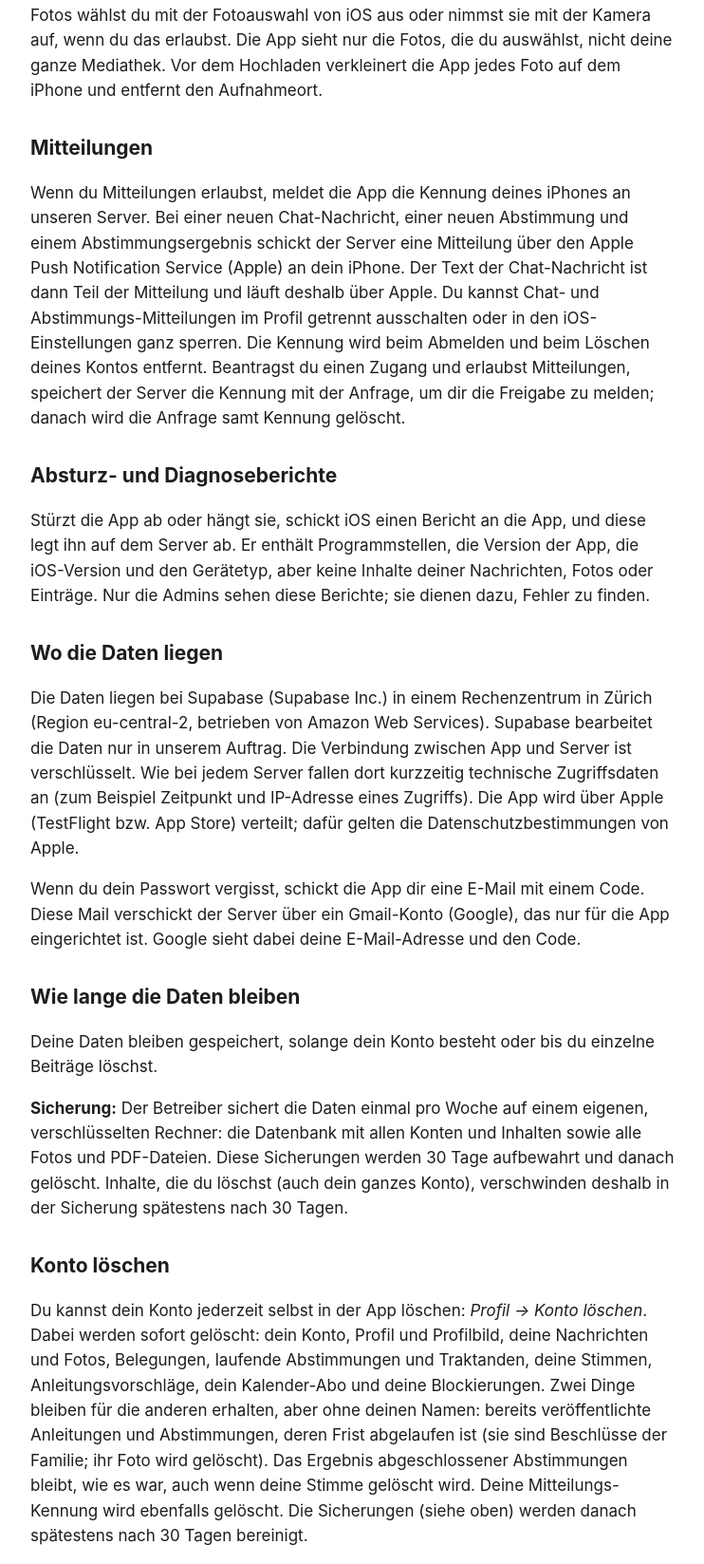
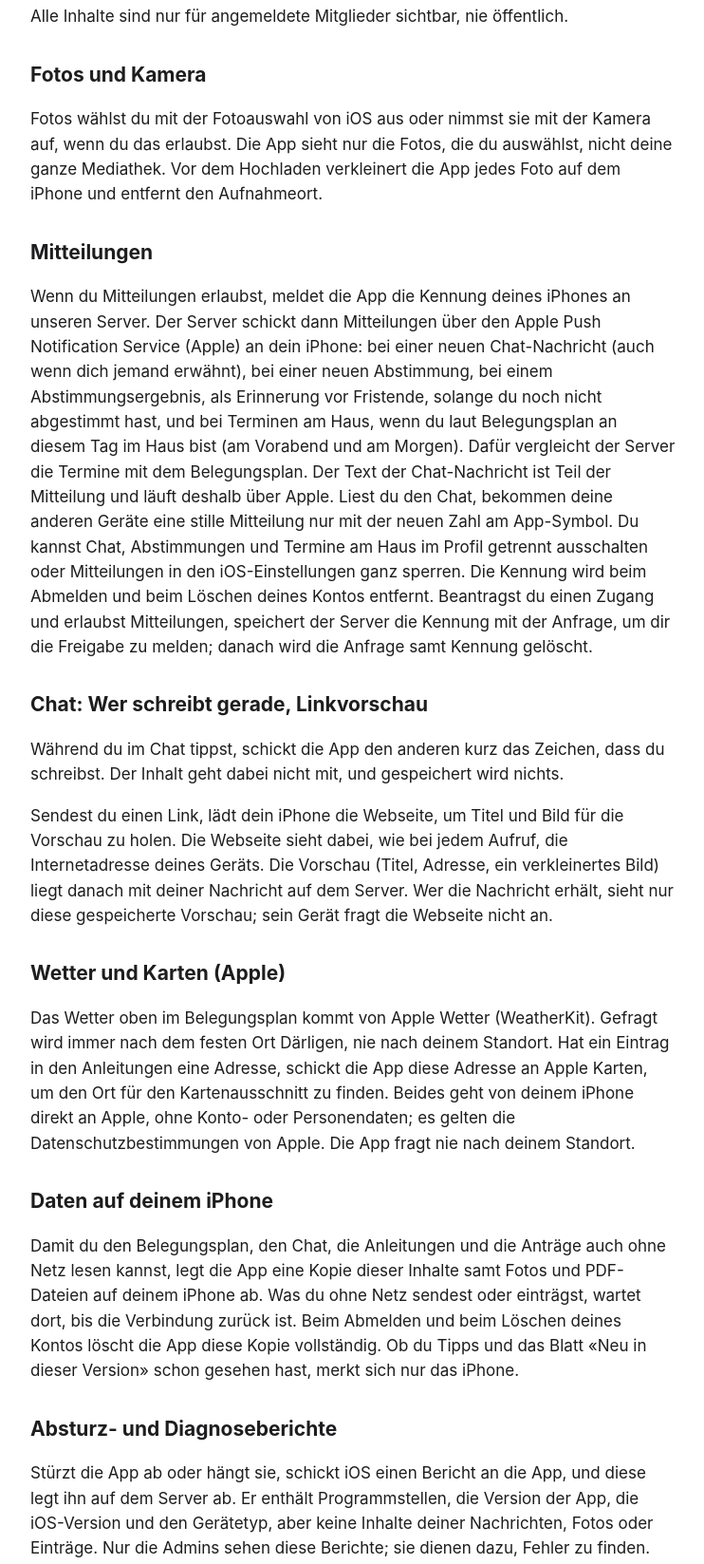
Before and after one commit to lohki95/verwaltungsapp-datenschutz, a plain HTML site: page index.html in a window 1280 px wide. Shown: the part 1153-2800 px from the top of the page at 95% size, without its empty margins (268-1010 px from the left). Drawn offline with Linux system fonts and the light colour scheme.

Commit message:
Datenschutzerklärung: Stand 28. Oktober 2026 (Termine am Haus, Mitteilungen, Tippanzeige, Linkvorschau, Wetter und Karten, Kopie auf dem iPhone)

```diff
--- a/index.html
+++ b/index.html
@@ -19,7 +19,7 @@
 <body>
 <main>
 <h1>Datenschutzerklärung</h1>
-<p class="stand">App «Därligen» für das Familienhaus · Stand 17. Oktober 2026</p>
+<p class="stand">App «Därligen» für das Familienhaus · Stand 28. Oktober 2026</p>
 
 <p>Die App «Därligen» ist eine private App für die Familienmitglieder, die das Haus gemeinsam
 nutzen (etwa 10 bis 20 Personen). Sie dient nur der Organisation des Hauses. Es gibt keine
@@ -38,7 +38,11 @@
     und deine E-Mail-Adresse. Lehnt ein Admin ab oder bleibt die Anfrage 30 Tage offen, wird das Konto
     samt Anfrage gelöscht.</li>
   <li><strong>Belegungsplan:</strong> wer das Haus wann belegt, mit Titel und Notiz.</li>
-  <li><strong>Chat:</strong> Nachrichten und Fotos, die du sendest.</li>
+  <li><strong>Termine am Haus:</strong> Termine wie Grünabfuhr oder Handwerker mit Art, Titel, Notiz und Tagen;
+    dabei steht, wer den Termin zuletzt geändert hat.</li>
+  <li><strong>Chat:</strong> Nachrichten und Fotos, die du sendest, Erwähnungen (@Name) und Linkvorschauen
+    (siehe unten). Ausserdem, bis wann du den Chat gelesen hast: Daraus entsteht die Zahl am App-Symbol,
+    gleich auf allen deinen Geräten.</li>
   <li><strong>Anleitungen:</strong> Texte, Fotos und PDF-Dateien, die du erstellst oder vorschlägst.
     Veröffentlichte Anleitungen zeigen keinen Namen; bei einem Vorschlag sehen die Admins, von wem er kommt.</li>
   <li><strong>Anträge und Abstimmungen:</strong> Anträge mit Beschreibung, Foto und erwarteten Kosten
@@ -46,8 +50,8 @@
   <li><strong>Kalender-Abo:</strong> ein persönlicher, geheimer Link, über den dein iPhone den
     Belegungsplan als Kalender abonnieren kann.</li>
   <li><strong>Blockierungen:</strong> welche Personen du blockiert hast. Das sieht nur du.</li>
-<li><strong>Mitteilungen:</strong> die Kennung deines iPhones für Mitteilungen und deine zwei Schalter
-    (Chat, Abstimmungen), siehe unten.</li>
+<li><strong>Mitteilungen:</strong> die Kennung deines iPhones für Mitteilungen und deine drei Schalter
+    (Chat, Abstimmungen, Termine am Haus), siehe unten.</li>
 <li><strong>Absturz- und Diagnoseberichte:</strong> siehe unten.</li>
 </ul>
 <p>Alle Inhalte sind nur für angemeldete Mitglieder sichtbar, nie öffentlich.</p>
@@ -59,13 +63,39 @@
 
 <h2>Mitteilungen</h2>
 <p>Wenn du Mitteilungen erlaubst, meldet die App die Kennung deines iPhones an unseren Server.
-Bei einer neuen Chat-Nachricht, einer neuen Abstimmung und einem Abstimmungsergebnis schickt der
-Server eine Mitteilung über den Apple Push Notification Service (Apple) an dein iPhone. Der Text der
-Chat-Nachricht ist dann Teil der Mitteilung und läuft deshalb über Apple. Du kannst Chat- und
-Abstimmungs-Mitteilungen im Profil getrennt ausschalten oder in den iOS-Einstellungen ganz sperren.
+Der Server schickt dann Mitteilungen über den Apple Push Notification Service (Apple) an dein iPhone:
+bei einer neuen Chat-Nachricht (auch wenn dich jemand erwähnt), bei einer neuen Abstimmung, bei einem
+Abstimmungsergebnis, als Erinnerung vor Fristende, solange du noch nicht abgestimmt hast, und bei
+Terminen am Haus, wenn du laut Belegungsplan an diesem Tag im Haus bist (am Vorabend und am Morgen).
+Dafür vergleicht der Server die Termine mit dem Belegungsplan. Der Text der Chat-Nachricht ist Teil der
+Mitteilung und läuft deshalb über Apple. Liest du den Chat, bekommen deine anderen Geräte eine stille
+Mitteilung nur mit der neuen Zahl am App-Symbol. Du kannst Chat, Abstimmungen und Termine am Haus im
+Profil getrennt ausschalten oder Mitteilungen in den iOS-Einstellungen ganz sperren.
 Die Kennung wird beim Abmelden und beim Löschen deines Kontos entfernt.
 Beantragst du einen Zugang und erlaubst Mitteilungen, speichert der Server die Kennung mit der Anfrage,
 um dir die Freigabe zu melden; danach wird die Anfrage samt Kennung gelöscht.</p>
+
+<h2>Chat: Wer schreibt gerade, Linkvorschau</h2>
+<p>Während du im Chat tippst, schickt die App den anderen kurz das Zeichen, dass du schreibst. Der Inhalt
+geht dabei nicht mit, und gespeichert wird nichts.</p>
+<p>Sendest du einen Link, lädt dein iPhone die Webseite, um Titel und Bild für die Vorschau zu holen.
+Die Webseite sieht dabei, wie bei jedem Aufruf, die Internetadresse deines Geräts. Die Vorschau (Titel,
+Adresse, ein verkleinertes Bild) liegt danach mit deiner Nachricht auf dem Server. Wer die Nachricht
+erhält, sieht nur diese gespeicherte Vorschau; sein Gerät fragt die Webseite nicht an.</p>
+
+<h2>Wetter und Karten (Apple)</h2>
+<p>Das Wetter oben im Belegungsplan kommt von Apple Wetter (WeatherKit). Gefragt wird immer nach dem
+festen Ort Därligen, nie nach deinem Standort. Hat ein Eintrag in den Anleitungen eine Adresse, schickt
+die App diese Adresse an Apple Karten, um den Ort für den Kartenausschnitt zu finden. Beides geht von
+deinem iPhone direkt an Apple, ohne Konto- oder Personendaten; es gelten die Datenschutzbestimmungen
+von Apple. Die App fragt nie nach deinem Standort.</p>
+
+<h2>Daten auf deinem iPhone</h2>
+<p>Damit du den Belegungsplan, den Chat, die Anleitungen und die Anträge auch ohne Netz lesen kannst,
+legt die App eine Kopie dieser Inhalte samt Fotos und PDF-Dateien auf deinem iPhone ab. Was du ohne Netz
+sendest oder einträgst, wartet dort, bis die Verbindung zurück ist. Beim Abmelden und beim Löschen
+deines Kontos löscht die App diese Kopie vollständig. Ob du Tipps und das Blatt «Neu in dieser Version»
+schon gesehen hast, merkt sich nur das iPhone.</p>
 
 <h2>Absturz- und Diagnoseberichte</h2>
 <p>Stürzt die App ab oder hängt sie, schickt iOS einen Bericht an die App, und diese legt ihn auf
@@ -95,8 +125,8 @@
 <h2>Konto löschen</h2>
 <p>Du kannst dein Konto jederzeit selbst in der App löschen: <em>Profil → Konto löschen</em>.
 Dabei werden sofort gelöscht: dein Konto, Profil und Profilbild, deine Nachrichten und Fotos, Belegungen,
-laufende Abstimmungen und Traktanden, deine Stimmen, Anleitungsvorschläge, dein Kalender-Abo und deine
-Blockierungen.
+laufende Abstimmungen und Traktanden, deine Stimmen, Anleitungsvorschläge, dein Kalender-Abo, deine
+Blockierungen und dein Lesestand im Chat. Termine am Haus bleiben für alle stehen, aber ohne deinen Namen.
 Zwei Dinge bleiben für die anderen erhalten, aber ohne deinen Namen: bereits veröffentlichte Anleitungen
 und Abstimmungen, deren Frist abgelaufen ist (sie sind Beschlüsse der Familie; ihr Foto wird gelöscht).
 Das Ergebnis abgeschlossener Abstimmungen bleibt, wie es war, auch wenn deine Stimme gelöscht wird.
```
